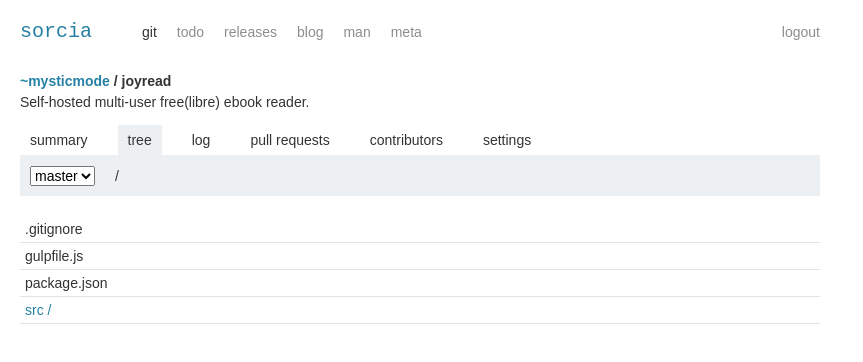
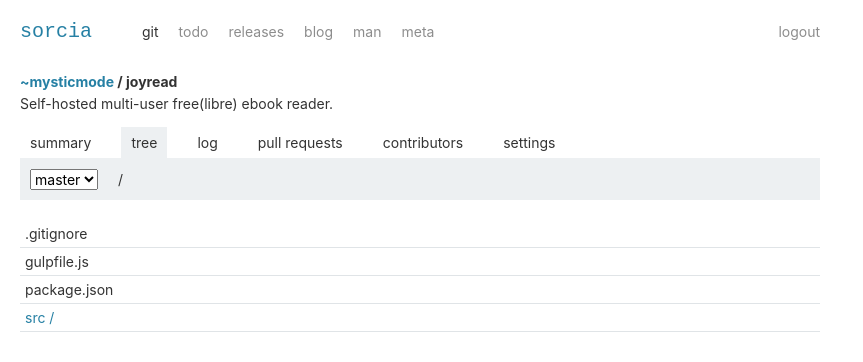
Before and after one commit to mysticmode/sorcia, a website: page templates/repo-tree.html in a window 1280 px wide. Shown: the whole page, without its empty margins (0-863 px from the left). Drawn offline with nearby package versions, Linux system fonts and the light colour scheme; files that its build step writes are made by us from their sources; a web font is replaced by a local one.

Commit message:
font tweaks

```diff
--- a/public/scss/_variables.scss
+++ b/public/scss/_variables.scss
@@ -12,7 +12,7 @@ $text-color-2: #8d8d8d;
 $font-logo: 'PT Mono', monospace;
 
 // Default font
-$font-default: sans-serif;
+$font-default: -apple-system, BlinkMacSystemFont, 'Segoe UI', Roboto, Oxygen, Ubuntu, Cantarell, 'Open Sans', 'Helvetica Neue', sans-serif;
 
 // Source code font
-$font-source-code: SFMono-Regular,Consolas,Liberation Mono,Menlo,Courier,monospace;
+$font-source-code: SFMono-Regular, Consolas, Liberation Mono, Menlo, Courier, monospace;
```
Also changed, not shown: public/css/style.css.
